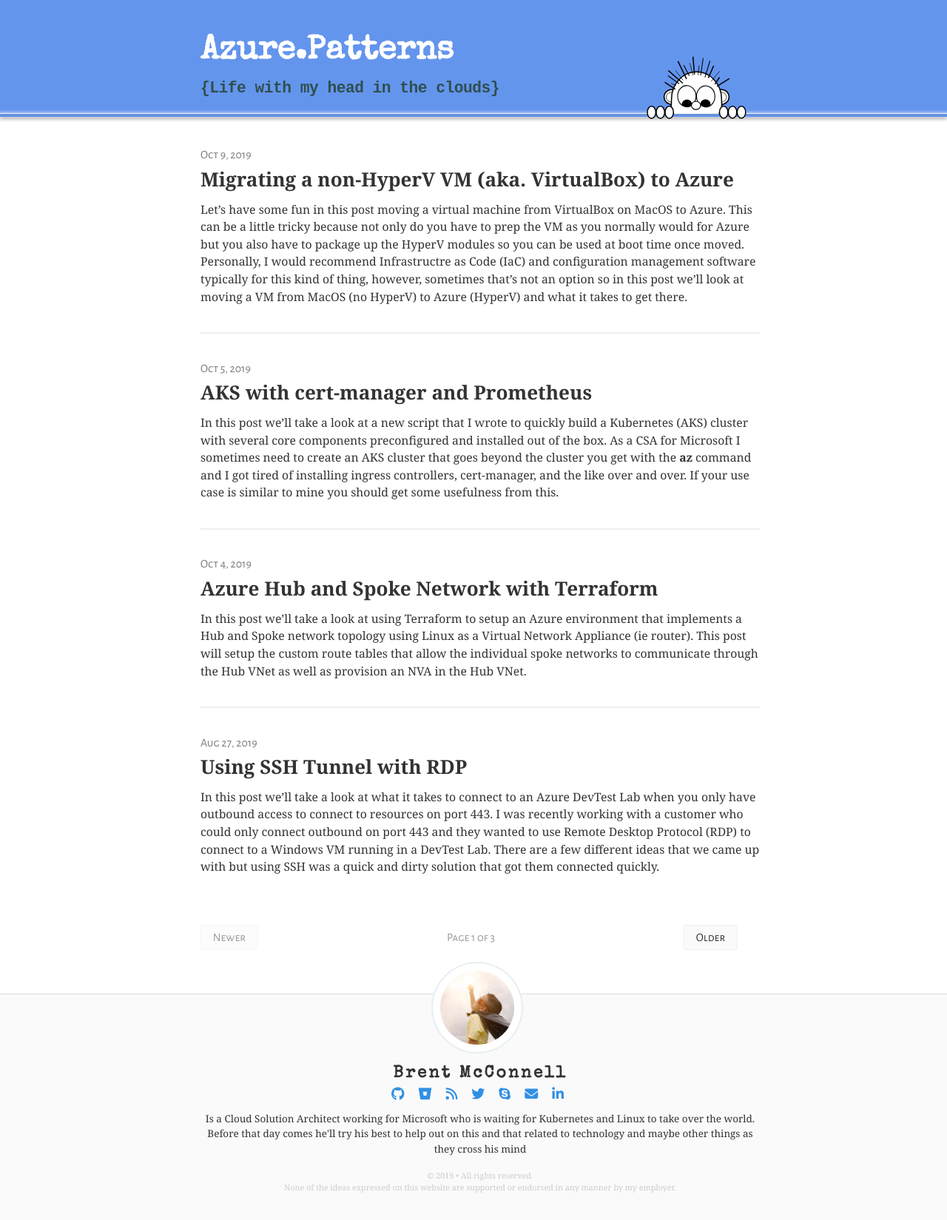
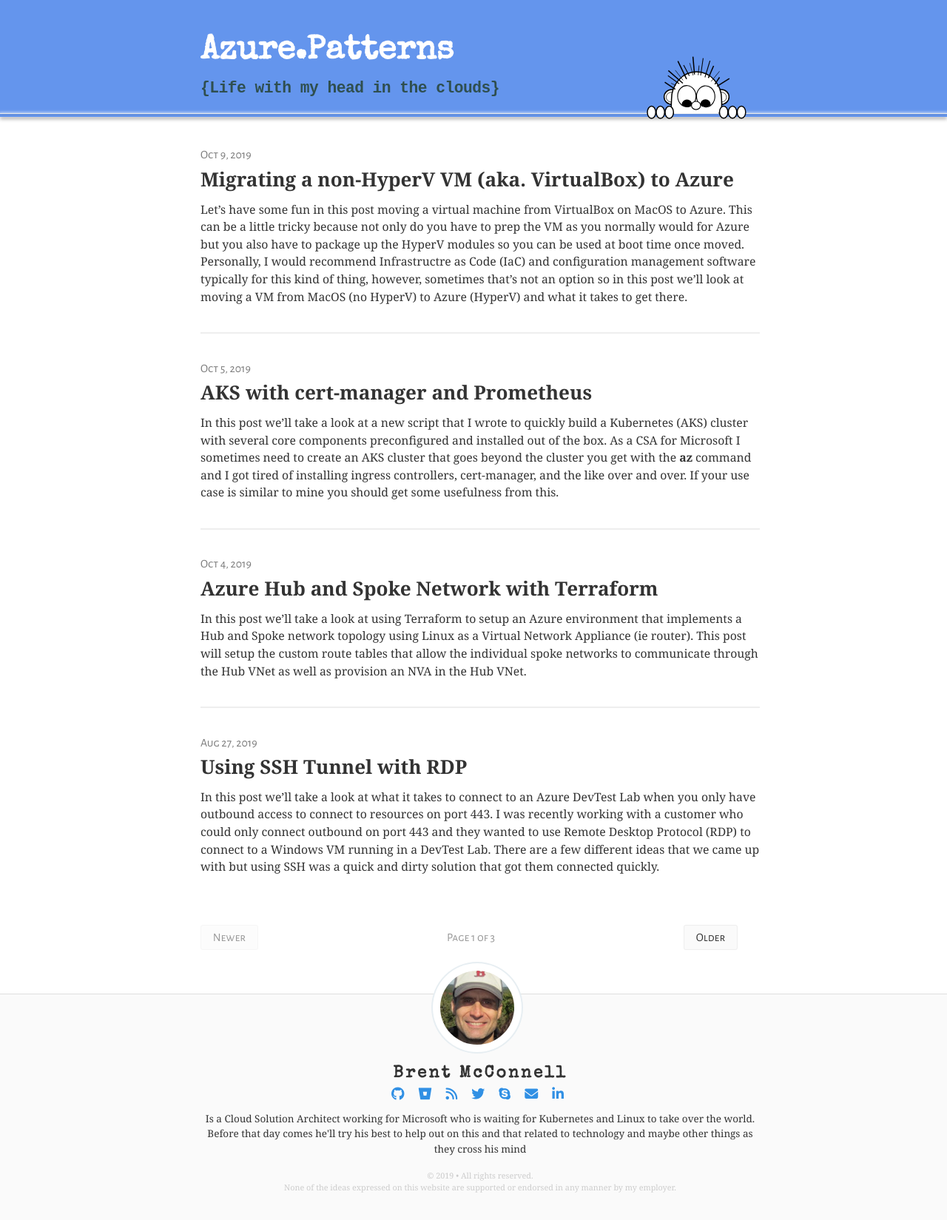
Before and after one commit to brentmcconnell/brentmcconnell.github.io, a Jekyll site: the page built from index.html, in a window 1280 px wide. Shown: the whole page at 74% size. Built offline with Jekyll 4.4.1, drawn with Linux system fonts in a browser that asks for light colours; nearby versions of some CDN libraries; some web fonts are replaced; the list of posts is cut into pages by our own code.

Commit message:
added picture

```diff
--- a/_includes/footer.html
+++ b/_includes/footer.html
@@ -2,7 +2,7 @@
   <div class="measure">
     {% if site.author %}
     <figure class="author-image">
-        <a class="img" href="{{ site.baseurl }}/about" style="background-image: url(/images/site/heady-clouds.png)">
+        <a class="img" href="{{ site.baseurl }}/about" style="background-image: url(/images/site/brent.jpg)">
             <span class="hidden">
                 {{site.author}}'s Picture
             </span>
```
Also changed, not shown: Gemfile.lock, images/site/brent.jpg (added).
